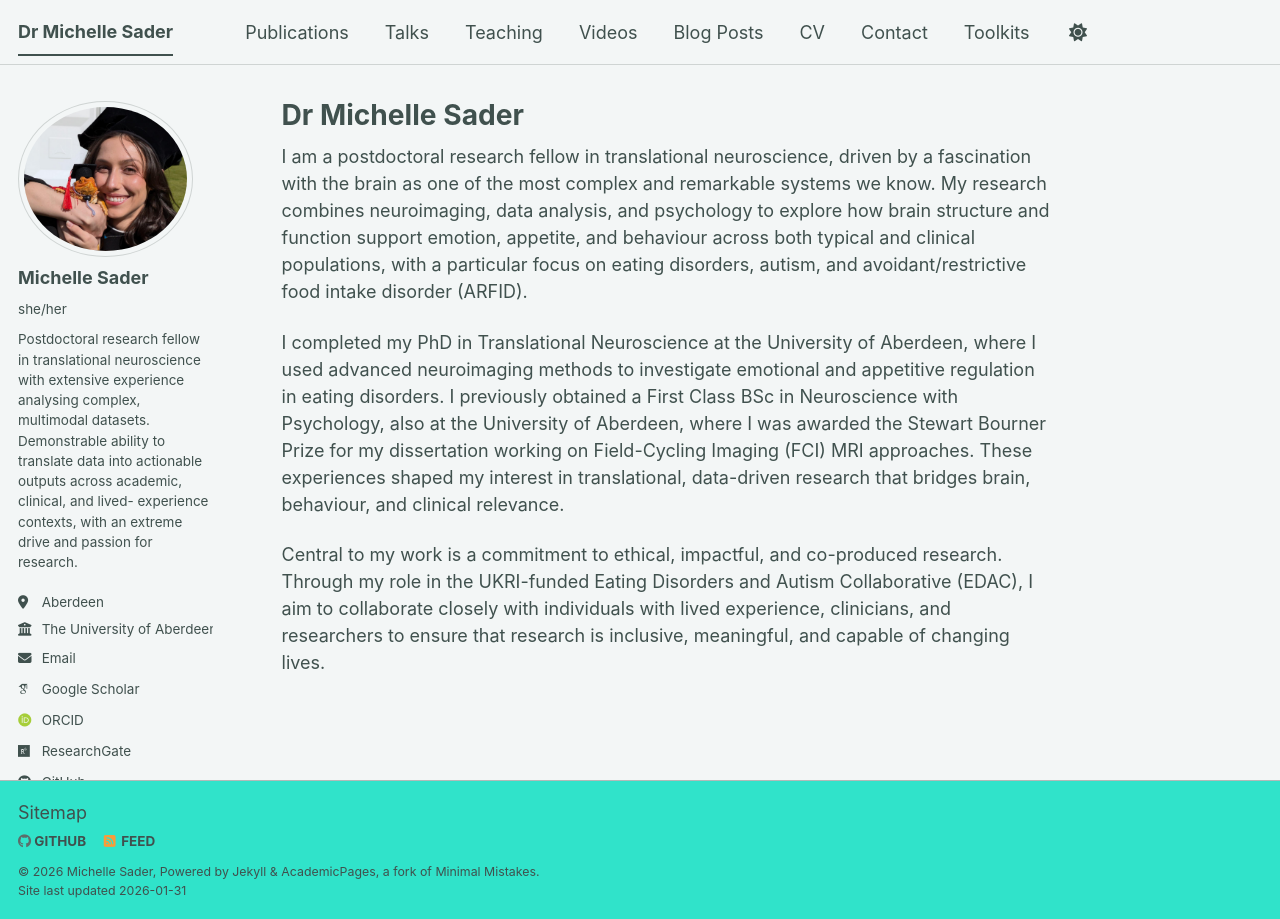
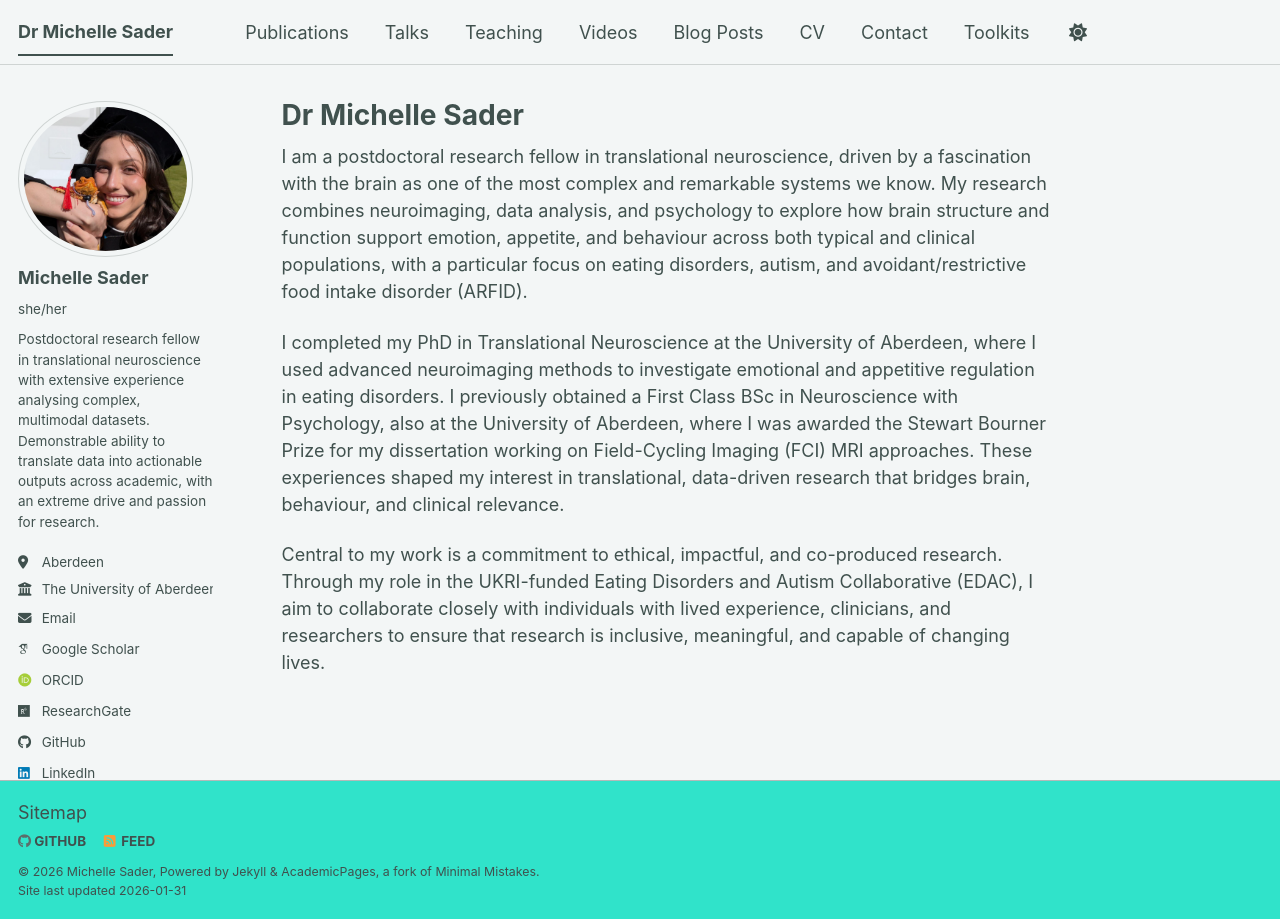
Before and after one commit to sadermichelle/sadermichelle.github.io, a Jekyll site: the page built from _pages/about.md, in a window 1280 px wide. Built offline with Jekyll 4.4.1, drawn with Linux system fonts in a browser that asks for light colours; some web fonts are replaced; a script bundle is joined from its source files by our own code; library files that are not in the unit come from our copies.

Commit message:
Update bio in _config.yml
Removed 'lived-experience contexts' from bio.

```diff
--- a/_config.yml
+++ b/_config.yml
@@ -26,7 +26,7 @@
   avatar           : "profile.png"
   name             : "Michelle Sader"
   pronouns         : "she/her"
-  bio              : "Postdoctoral research fellow in translational neuroscience with extensive experience analysing complex, multimodal datasets. Demonstrable ability to translate data into actionable outputs across academic, clinical, and lived- experience contexts, with an extreme drive and passion for research."
+  bio              : "Postdoctoral research fellow in translational neuroscience with extensive experience analysing complex, multimodal datasets. Demonstrable ability to translate data into actionable outputs across academic, with an extreme drive and passion for research."
   location         : "Aberdeen"
   employer         : "The University of Aberdeen"
   uri              : # URL
```
